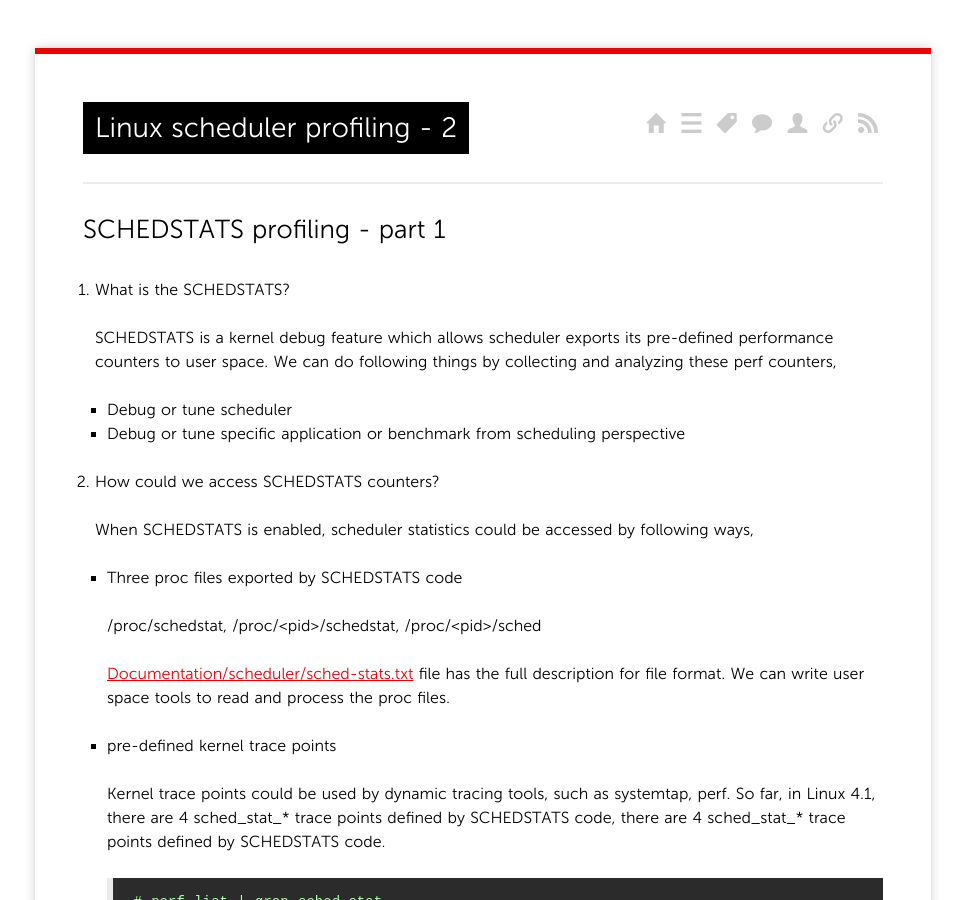
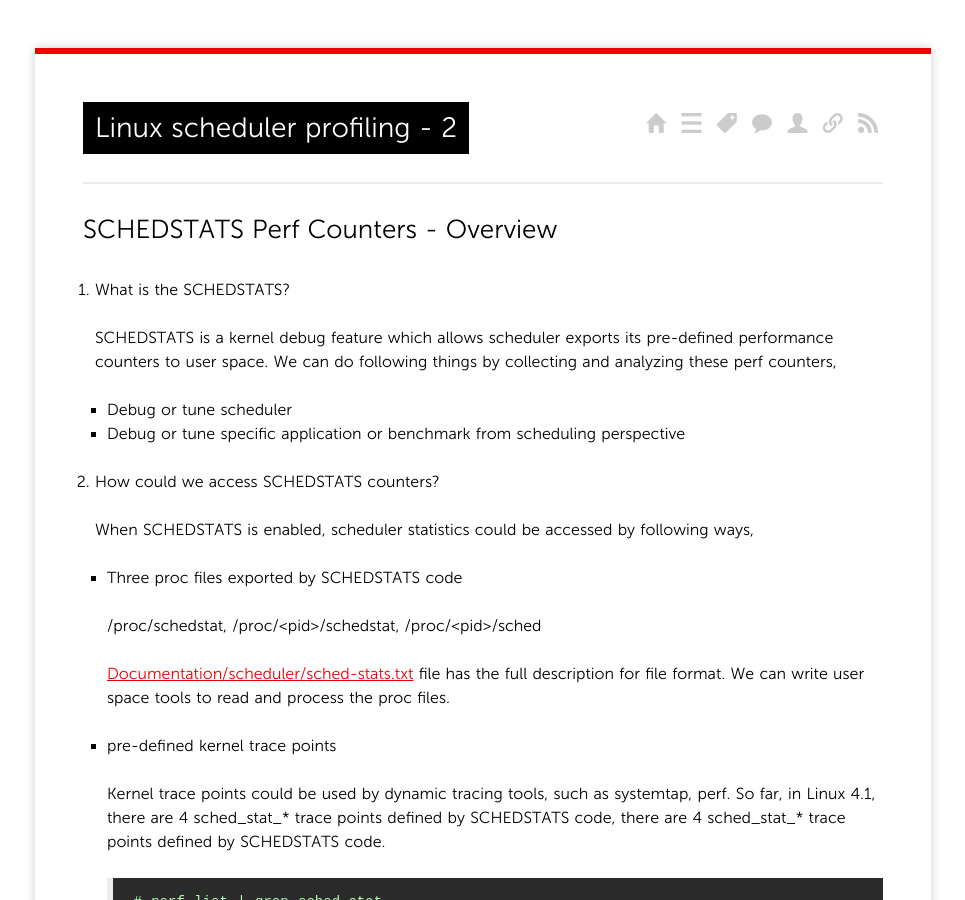
Before and after one commit to yangoliver/yangoliver.github.io, a Jekyll site: the page built from _posts/2015/2015-07-19-linux-scheduler-profiling-2.md, in a window 1280 px wide and 900 px high. Shown: the whole window, without its empty margins (157-1122 px from the left). Built offline with Jekyll 4.4.1, drawn with Linux system fonts in a browser that asks for light colours; Markdown is read by kramdown in place of the engine named in the settings; comment, search, counter and statistics services are not loaded.

Commit message:
blog update: change sub-title of the blog
Signed-off-by: Yong Yang <yangoliver@gmail.com>

```diff
--- a/_posts/2015/2015-07-19-linux-scheduler-profiling-2.md
+++ b/_posts/2015/2015-07-19-linux-scheduler-profiling-2.md
@@ -7,7 +7,7 @@ tags:
 - [scheduler, perf, kernel, linux]
 ---
 
-##SCHEDSTATS profiling - part 1
+##SCHEDSTATS Perf Counters - Overview
 
 1. What is the SCHEDSTATS?
 
```
